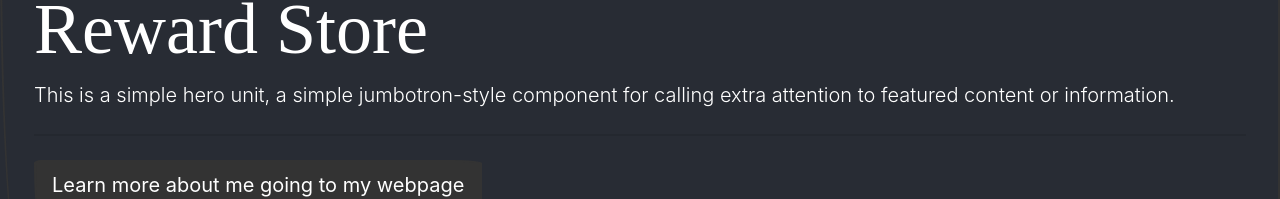
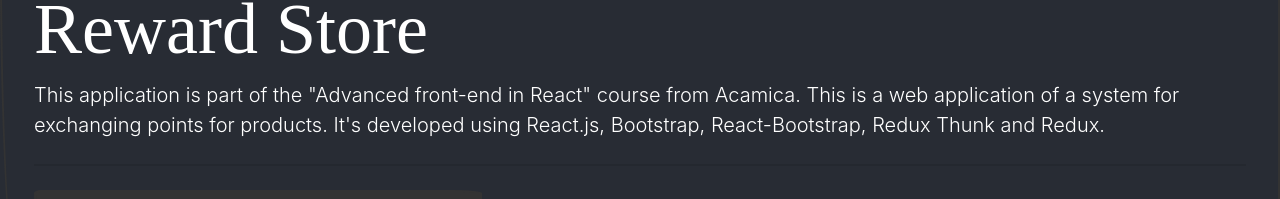
Before and after one commit to saospina/Store-Ospina-Sergio, a React (Create React App) app: page / in a window 1280 px wide. Shown: the part 172-371 px from the top of the page. Built offline with nearby package versions, Linux system fonts and the light colour scheme; no server answers; a web font is replaced by a local one.

Commit message:
Adding a description and deleting strictmode

```diff
--- a/src/components/header/HeaderComponent.js
+++ b/src/components/header/HeaderComponent.js
@@ -91,13 +91,18 @@ export const HeaderComponent = ({ onUser, userInfo, onPoints, onHistory }) => {
             </nav>
             <div className="jumbotron">
                 <h1 className="display-3">Reward Store</h1>
-                <p className="lead">This is a simple hero unit, a simple jumbotron-style component for calling extra attention to featured content or information.</p>
+                <p className="lead">
+                    This application is part of the "Advanced front-end in React" course from Acamica.
+                    This is a web application of a system for exchanging points for products.
+                    It's developed using React.js, Bootstrap, React-Bootstrap, Redux Thunk and Redux.
+                 </p>
                 <hr className="my-4" />
                 <p className="lead">
                     <a
                         className="btn btn-primary btn-lg"
                         href="https://saospina.github.io/sergio.ospina/"
                         target="_blank"
+                        rel="noreferrer"
                         role="button">
                         Learn more about me going to my webpage
                         </a>
--- a/src/index.js
+++ b/src/index.js
@@ -9,9 +9,7 @@ import { store } from './redux/store'
 
 ReactDOM.render(
   <Provider store={store}>
-    <React.StrictMode>
-      <App />
-    </React.StrictMode>
+    <App />
   </Provider>,
   document.getElementById('root')
 );
```
Also changed, not shown: src/components/content/ContentComponent.js (line endings or trailing spaces).
